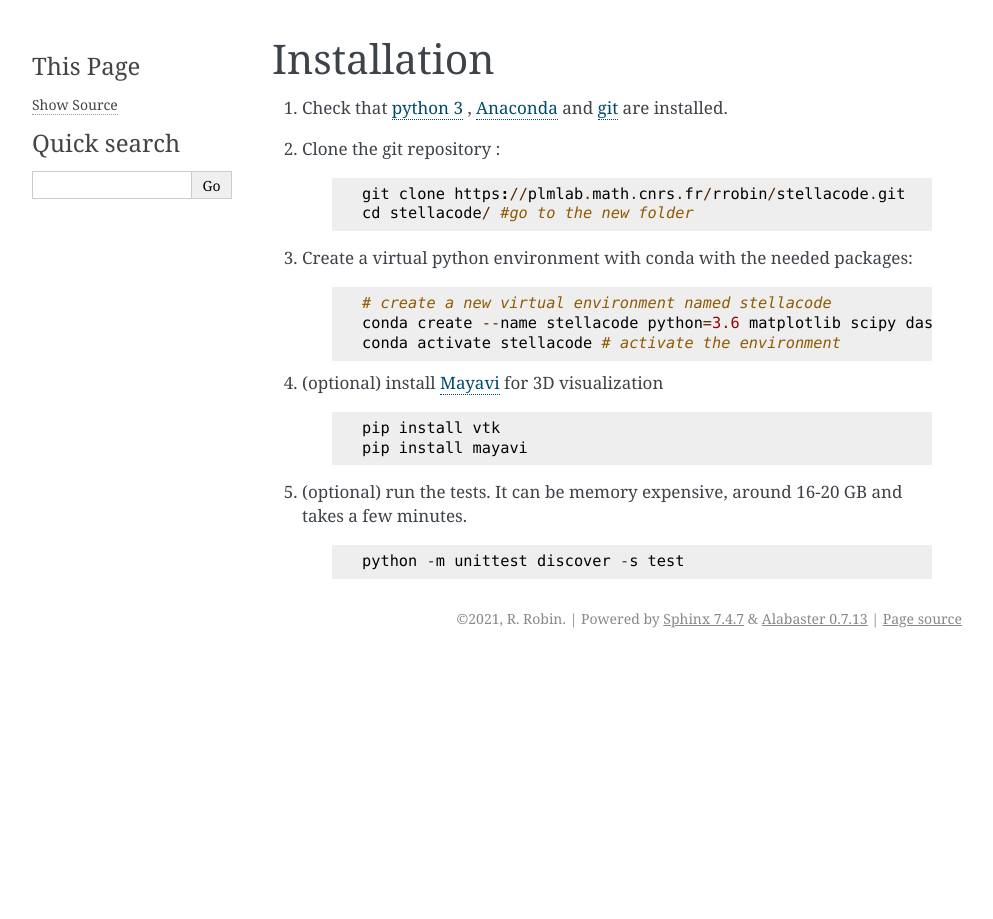
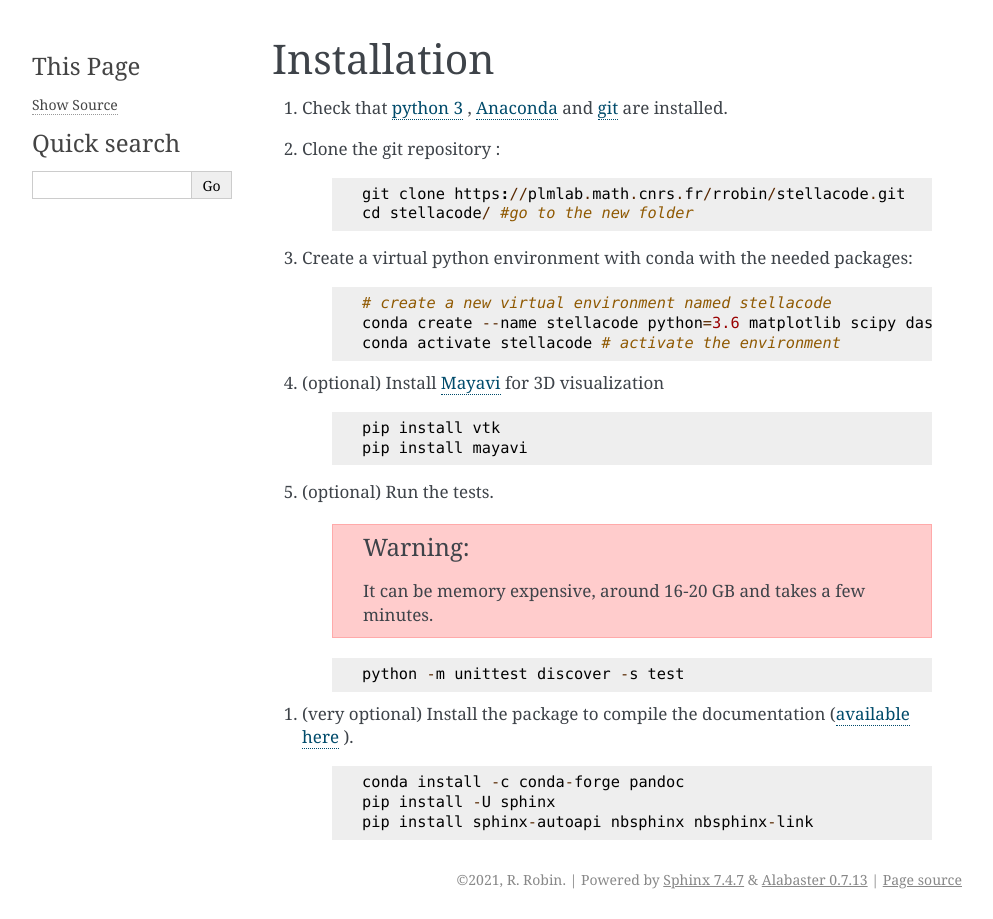
Before and after one commit to rob3315/stellacode, a Sphinx documentation site: the page built from docs/sources/installation.rst, in a window 1280 px wide. Shown: the whole page, without its empty margins (148-1141 px from the left). Built offline with Sphinx 7.4.7, drawn with Linux system fonts in a browser that asks for light colours; pages that are not in the unit, such as notebooks, are missing from menus.

```diff
--- a/docs/sources/code_structure.rst
+++ b/docs/sources/code_structure.rst
@@ -1,4 +1,8 @@
+Contribute
+==============
+TODO
+
 Code structure
-================
+--------------------
 The code structure has been thought to be (relatively) easily extended to other costs and surfaces parametrizations.
 TODO
--- a/docs/sources/installation.rst
+++ b/docs/sources/installation.rst
@@ -16,13 +16,24 @@ Installation
         conda create --name stellacode python=3.6 matplotlib scipy dask opt_einsum jupyter
         conda activate stellacode # activate the environment
 
-4. (optional) install `Mayavi <https://docs.enthought.com/mayavi/mayavi/>`_ for 3D visualization
+4. (optional) Install `Mayavi <https://docs.enthought.com/mayavi/mayavi/>`_ for 3D visualization
     ::
 
         pip install vtk
         pip install mayavi
 
-5. (optional) run the tests. It can be memory expensive, around 16-20 GB and takes a few minutes.
+5. (optional) Run the tests.
+    .. warning::
+
+        It can be memory expensive, around 16-20 GB and takes a few minutes.
+
     ::
 
         python -m unittest discover -s test
+
+1. (very optional) Install the package to compile the documentation (`available here <https://rrobin.pages.math.cnrs.fr/stellacode/>`_ ).
+    ::
+
+        conda install -c conda-forge pandoc
+        pip install -U sphinx
+        pip install sphinx-autoapi nbsphinx nbsphinx-link
--- a/docs/sources/tutorials/quickstart.rst
+++ b/docs/sources/tutorials/quickstart.rst
@@ -15,3 +15,4 @@ Launch the first tutorials with Jupyter notebook
 
 .. toctree::
     First_steps_with_Stellacode.nblink
+    run_a_shape_optimization
```
Also changed, not shown: docs/sources/tutorials/run_a_shape_optimization.rst (added, +31 -0 lines).
